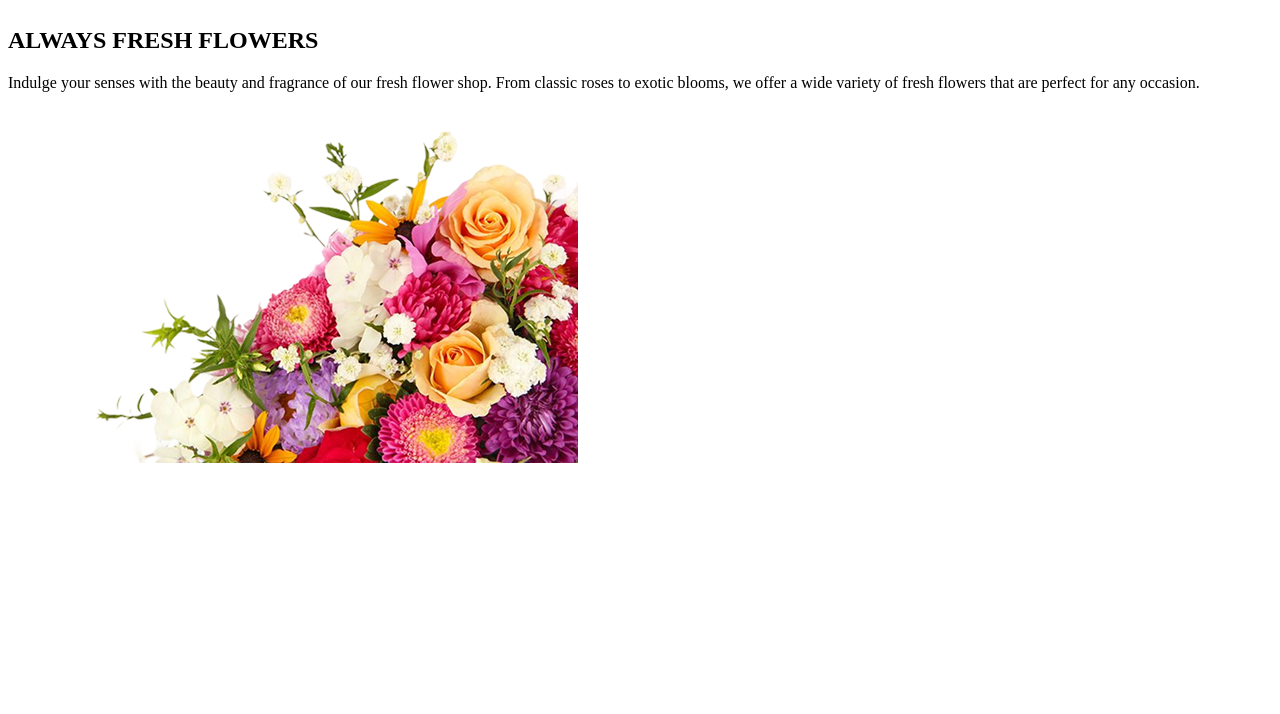
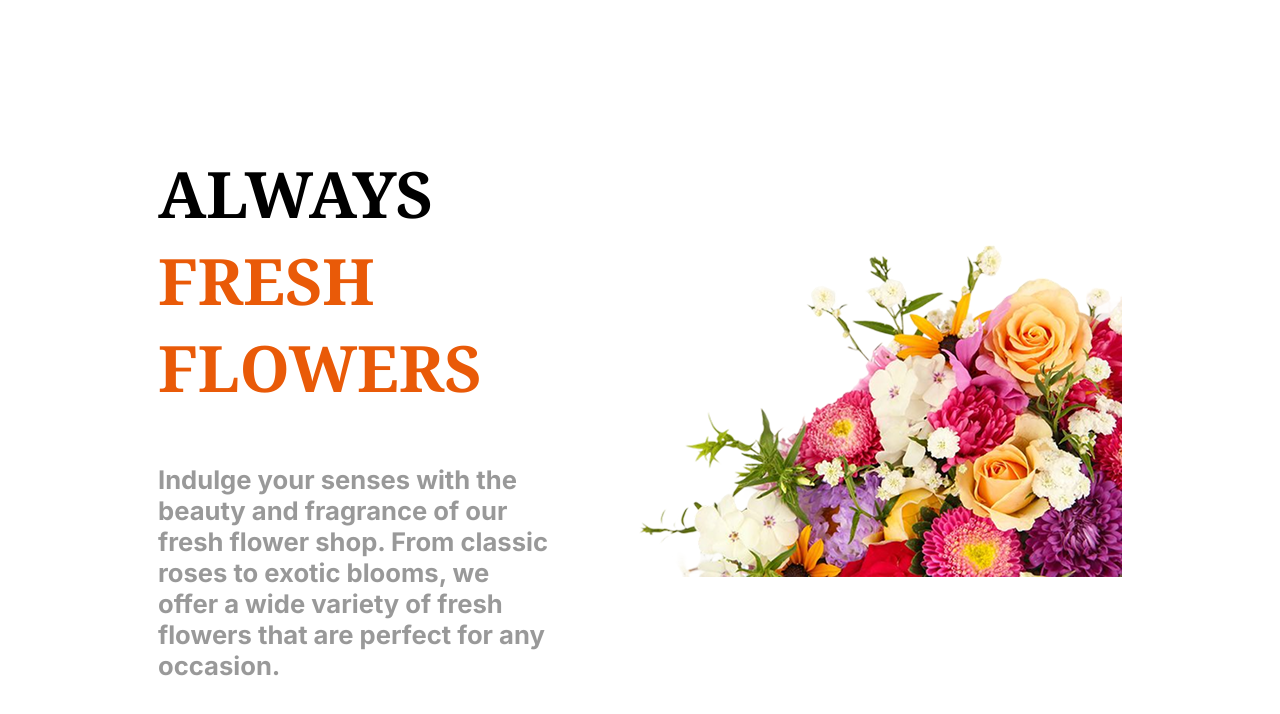
Before and after one commit to nobin7360/assignment-2, a plain HTML site: page index.html in a window 1280 px wide. Shown: the part 120-834 px from the top of the page. Before the commit the page ends 800 px from the top, so only its background shows below. Drawn offline with Linux system fonts and the light colour scheme.

Commit message:
banner added

```diff
--- a/css/index.css
+++ b/css/index.css
@@ -5,6 +5,14 @@
   font-optical-sizing: auto;
   font-weight: bold;
   font-style: normal;
+}
+.noto-serif-text {
+  font-family: "Noto Serif", serif;
+  font-optical-sizing: auto;
+  font-weight: bold;
+  font-style: normal;
+  font-variation-settings:
+    "wdth" 100;
 }
 
 /* Navbar design */
@@ -37,3 +45,29 @@ ul li a{
     color: #8987A1;
 }
 /* banner design */
+.banner{
+    margin: 100px 150px;
+}
+.banner-box{
+    width: 100%;
+}
+.banner-box{
+    display: flex;
+    justify-content: space-between;
+    align-items: center;
+}
+.banner-item{
+    position: bottom;
+}
+
+.banner-title{
+    color: #000000;
+    font-size: 4rem;
+}
+.span{
+    color: #E95A08;
+}
+.banner-info{
+    color: rgba(0,0,0,.4);
+    font-size: 1.6rem;
+}
--- a/index.html
+++ b/index.html
@@ -10,6 +10,7 @@
     <link rel="preconnect" href="https://fonts.googleapis.com">
     <link rel="preconnect" href="https://fonts.gstatic.com" crossorigin>
     <link href="https://fonts.googleapis.com/css2?family=Inter:ital,opsz,wght@0,14..32,100..900;1,14..32,100..900&display=swap" rel="stylesheet">
+    <link href="https://fonts.googleapis.com/css2?family=Noto+Serif:ital,wght@0,100..900;1,100..900&display=swap" rel="stylesheet">
 </head>
 <body>
     <header class="header">
@@ -30,11 +31,13 @@
     <section class="banner">
         <div class="banner-box">
             <div class="banner-item">
-                <h1 class="banner-title">ALWAYS <span class="span">FRESH FLOWERS</span></h1>
-                <p class="banner-info">Indulge your senses with the beauty and fragrance of our fresh flower shop. From classic roses to exotic blooms, we offer a wide variety of fresh flowers that are perfect for any occasion. </p>
+                <h1 class="banner-title noto-serif-text">ALWAYS <span class="span">FRESH FLOWERS</span></h1>
+                <p class="banner-info inter-text">Indulge your senses with the beauty and fragrance of our fresh flower shop. From classic roses to exotic blooms, we offer a wide variety of fresh flowers that are perfect for any occasion. </p>
             </div>
             <div class="banner-item">
-                <img src="images/hero-flower.png" alt="">
+                <div class="banner-image">
+                    <img src="images/hero-flower.png" alt="">
+                </div>
             </div>
         </div>
     </section>
```
